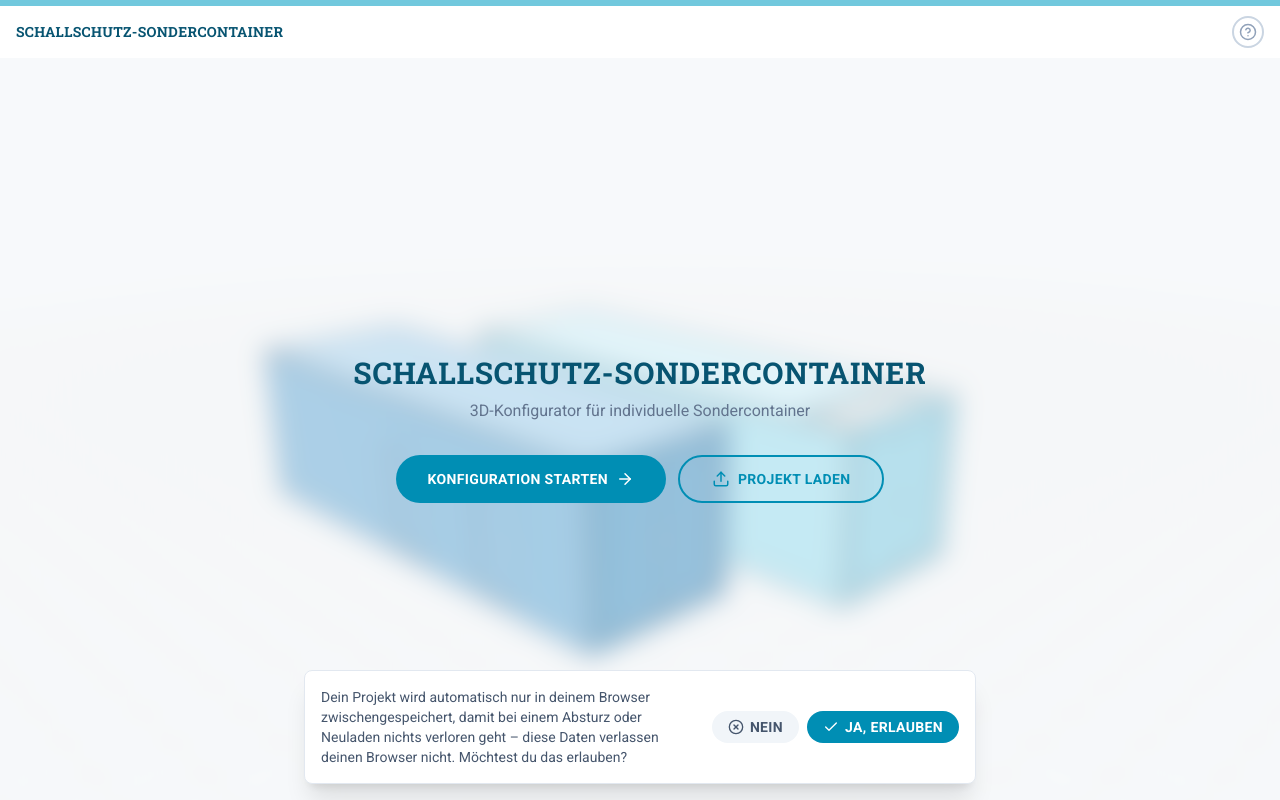
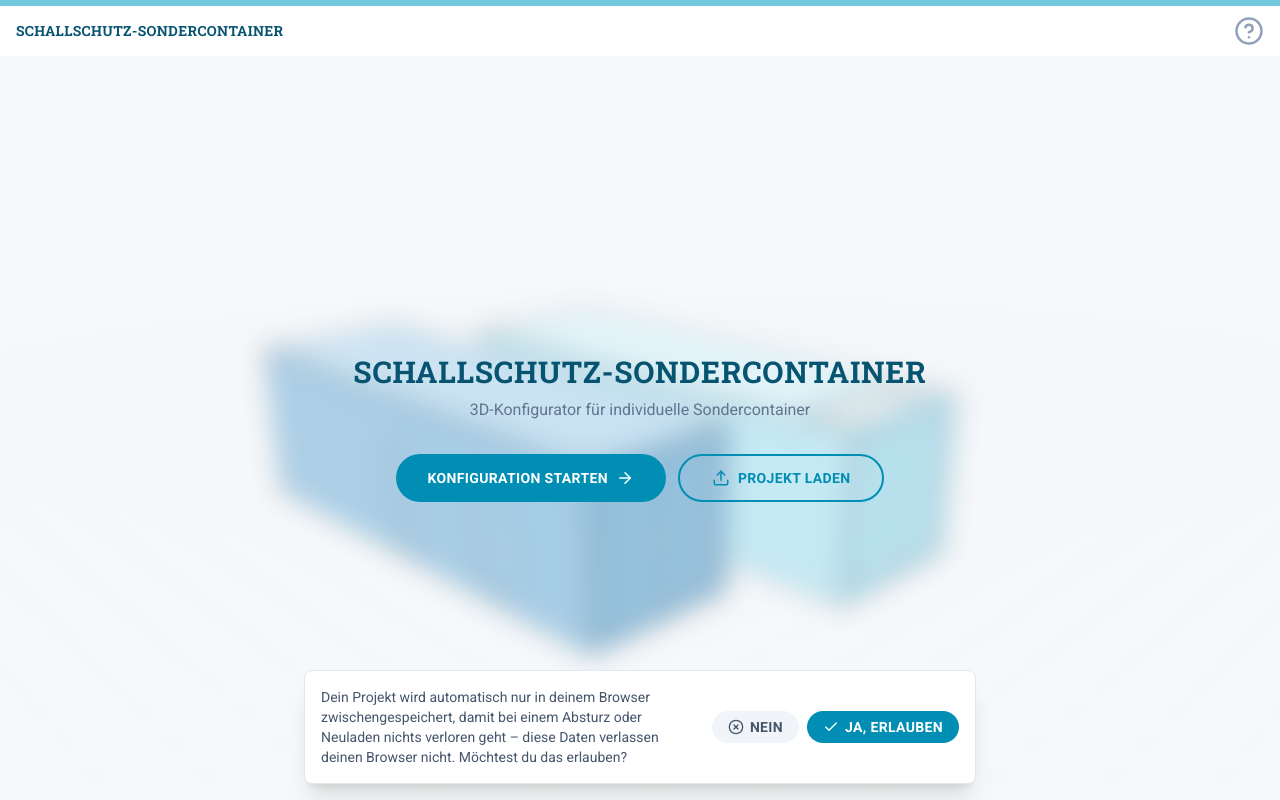
Before and after one commit to ITPetya/schallschutz-konfigurator, a React (Vite) app: page / in a window 1280 px wide. Built offline with nearby package versions, Linux system fonts and the light colour scheme.

Commit message:
Hilfe-Button: eigenen Rahmen entfernt, Icon vergroessert (Kreis kommt schon vom Icon selbst)

```diff
--- a/src/layout/AppShell.tsx
+++ b/src/layout/AppShell.tsx
@@ -125,9 +125,9 @@ function HelpMenu({ open, onToggle, onClose, onTutorial, onHilfe, onDeleteData }
         type="button"
         onClick={onToggle}
         aria-label="Hilfe"
-        className="flex h-8 w-8 items-center justify-center rounded-full border-2 border-slate-300 bg-white text-slate-400 hover:border-brand hover:text-brand"
+        className="flex items-center justify-center text-slate-400 hover:text-brand"
       >
-        <CircleHelpIcon size={18} />
+        <CircleHelpIcon size={30} />
       </AnimatedButton>
       {open && (
         <>
```
